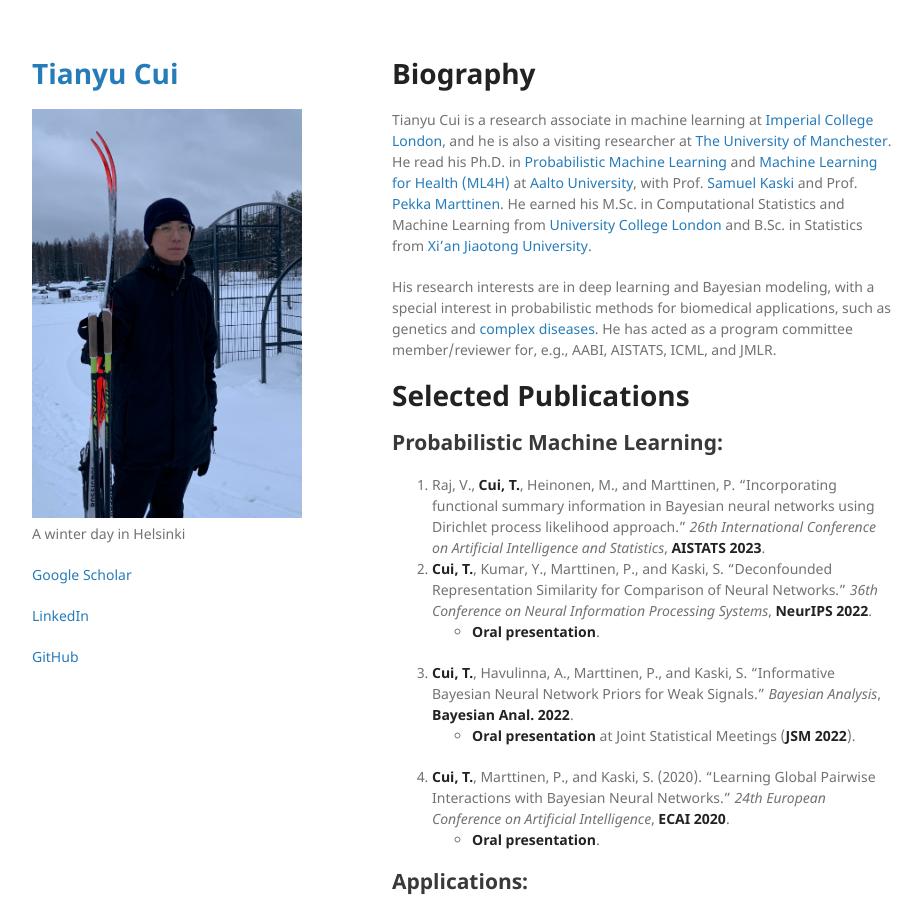
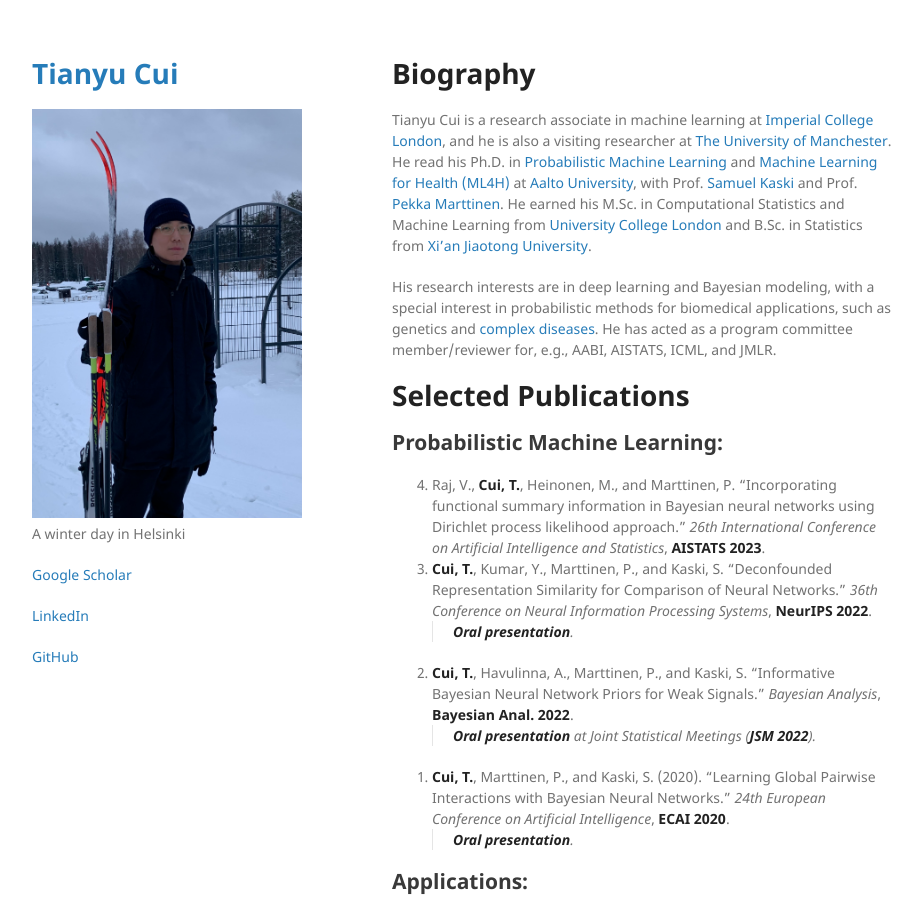
Before and after one commit to tycui/tycui.github.io, a Jekyll site: the page built from index.md, in a window 1280 px wide and 900 px high. Shown: the whole window, without its empty margins (178-1100 px from the left). Built offline with Jekyll 4.4.1, drawn with Linux system fonts in a browser that asks for light colours; our own code applies the rules of GitHub Pages for plain Markdown files.

```diff
--- a/index.md
+++ b/index.md
@@ -13,12 +13,11 @@ His research interests are in deep learning and Bayesian modeling, with a specia
 ## Probabilistic Machine Learning:
 0. Raj, V., **Cui, T.**, Heinonen, M., and Marttinen, P. "Incorporating functional summary information in Bayesian neural networks using Dirichlet process likelihood approach." _26th International Conference on Artificial Intelligence and Statistics_, **AISTATS 2023**.
 0. **Cui, T.**, Kumar, Y., Marttinen, P., and Kaski, S. "Deconfounded Representation Similarity for Comparison of Neural Networks." _36th Conference on Neural Information Processing Systems_, **NeurIPS 2022**.
-- **Oral presentation**.
+> **Oral presentation**.
 0. **Cui, T.**, Havulinna, A., Marttinen, P., and Kaski, S. "Informative Bayesian Neural Network Priors for Weak Signals." _Bayesian Analysis_, **Bayesian Anal. 2022**.
-- **Oral presentation** at Joint Statistical Meetings (**JSM 2022**).
+> **Oral presentation** at Joint Statistical Meetings (**JSM 2022**).
 0. **Cui, T.**, Marttinen, P., and Kaski, S. (2020). "Learning Global Pairwise Interactions with Bayesian Neural Networks." _24th European Conference on Artificial Intelligence_, **ECAI 2020**.
-- **Oral presentation**.
-
+> **Oral presentation**.
 {: reversed="reversed"}
 
 ## Applications:
```
